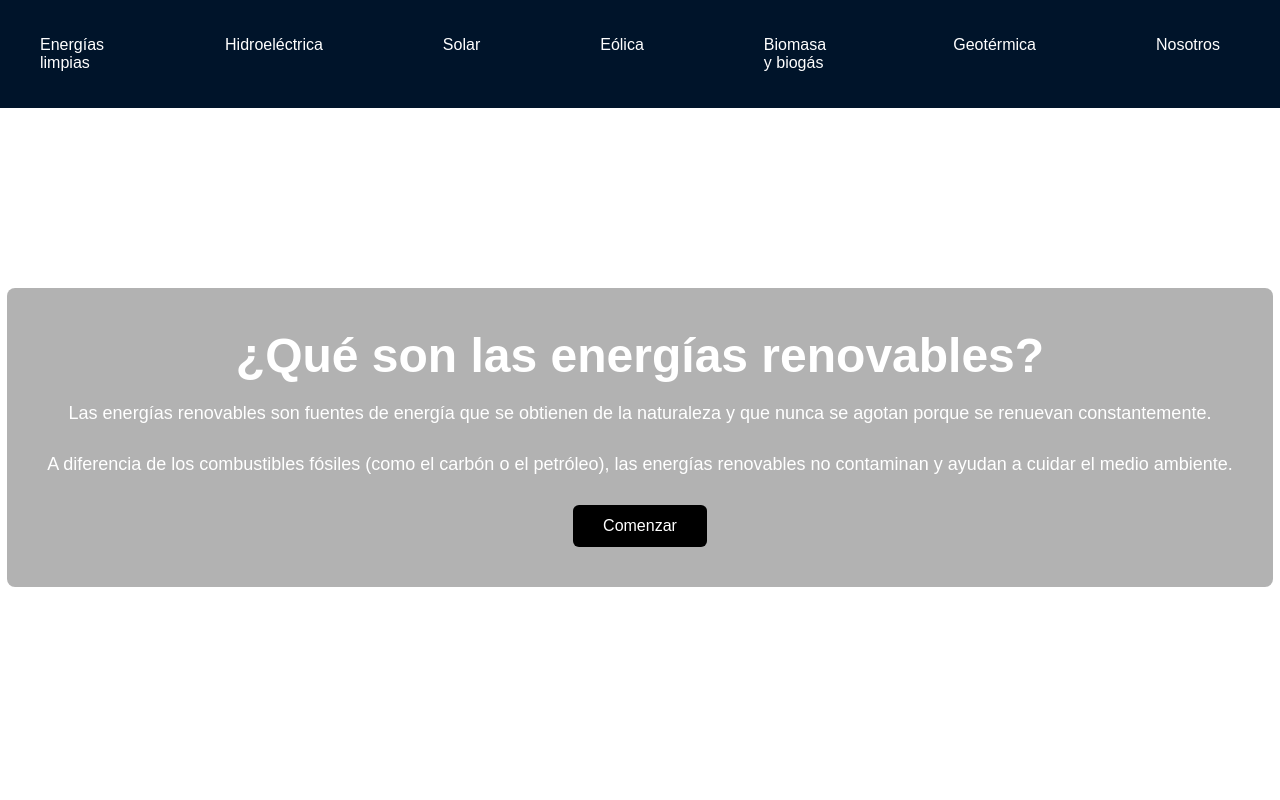
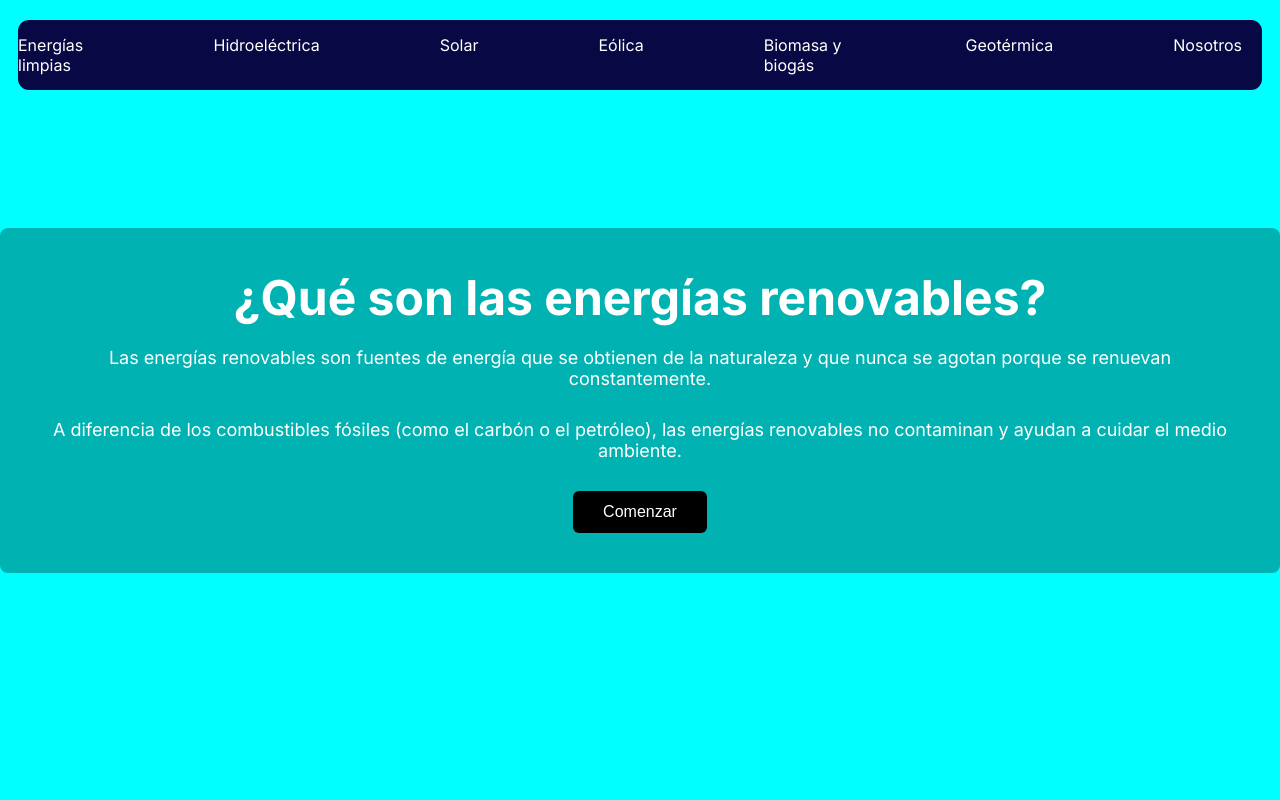
Before and after one commit to LauraValenciaV/pagina-energias-renovables, a plain HTML site: page index.html in a window 1280 px wide. Shown: the top 800 px of the page. Drawn offline with Linux system fonts and the light colour scheme.

Commit message:
cambios-index-css

```diff
--- a/css/styles.css
+++ b/css/styles.css
@@ -1,53 +1,63 @@
-* {
+ *{
     margin: 0;
     padding: 0;
     box-sizing: border-box;
   }
 
-  body, html {
-    font-family: Arial, sans-serif;
-    height: 100%;
+  .container{
+    margin: auto;
+    font-family: "Inter", sans-serif;
+
   }
 
-  .navbar {
+  .container header{
+    background-color: aqua;
+    height: 100vh;
     width: 100%;
-    height: 108px;
+
+  }
+
+  .wrap-nav .navbar{
+    margin: 0 auto;
+    height: 70px;
+    background-color: rgb(8, 8, 68);
     display: flex;
     justify-content: space-between;
     align-items: center;
-    padding: 0 40px;
-    background-color: #00142a;
-    color: white;
-    position: absolute;
-    top: 0;
-    left: 0;
+    position: fixed;
+    top: 20px;
+    left: 18px;
+    right: 18px;
+    z-index: 100;
+    border-radius: 11px;
+
   }
 
-  .logo {
+  .logo{
     font-size: 28px;
     color: #00bfff;
   }
 
-  .nav-links {
+  .nav-links{
     list-style: none;
     display: flex;
     gap: 120px;
   }
 
-  .nav-links li a {
+  .nav-links li a{
     color: white;
     text-decoration: none;
     font-size: 16px;
   }
 
-  .icons {
+  .icons{
     display: flex;
     gap: 20px;
     font-size: 20px;
     color: #00bfff;
   }
 
-  .hero {
+  .hero{
     height: 100vh;
     background-image: url('IMG/mapa-energia.jpg');
     background-size: cover;
@@ -57,7 +67,7 @@
     justify-content: center;
   }
 
-  .overlay {
+  .overlay{
     text-align: center;
     color: white;
     background-color: rgba(0, 0, 0, 0.3);
@@ -65,17 +75,17 @@
     border-radius: 8px;
   }
 
-  .overlay h2 {
+  .overlay h2{
     font-size: 48px;
     margin-bottom: 20px;
   }
 
-  .overlay p {
+  .overlay p{
     font-size: 18px;
     margin-bottom: 30px;
   }
 
-  .overlay button {
+  .overlay button{
     background-color: black;
     color: white;
     padding: 12px 30px;
--- a/index.html
+++ b/index.html
@@ -1,18 +1,31 @@
 <!DOCTYPE html>
-<html lang="en">
+<html>
 <head>
     <meta charset="UTF-8">
-    <meta name="viewport" content="width=device-width, initial-scale=1.0">
+    <meta name="author" content="grupo 5">
     <title>Energías Renovables En Colombia</title>
     <link rel="stylesheet" href="css/styles.css">
+
+    <!--fuentes -->
+
+    <link rel="preconnect" href="https://fonts.googleapis.com">
+    <link rel="preconnect" href="https://fonts.gstatic.com" crossorigin>
+    <link href="https://fonts.googleapis.com/css2?family=Figtree:ital,wght@0,300..900;1,300..900&family=Inter:ital,opsz,wght@0,14..32,100..900;1,14..32,100..900&display=swap" rel="stylesheet">
+
 </head>
 <body>
+    <!--contenedor principal-->
+
+    <div class="container">
         <header>
-        <h1 id="titulo-principal">Energías Renovables En Colombia</h1>
+            <!-- nav principal -->
+
+            <div class="wrap-nav">
                 <nav class="navbar">
                     <div class="logo">
                         <i class="fas fa-bolt"></i>
                     </div>
+
                     <ul class="nav-links">
                         <li><a href="#">Energías limpias</a></li>
                         <li><a href="#">Hidroeléctrica</a></li>
@@ -22,12 +35,32 @@
                         <li><a href="#">Geotérmica</a></li>
                         <li><a href="#">Nosotros</a></li>
                     </ul>
+
                     <div class="icons">
                             <i class="fas fa-search"></i>
                             <i class="fas fa-comment-dots"></i>
                     </div>
+
                 </nav>
+            </div>
+
+            <section class="hero">
+                <div class="overlay">
+                    <h2>¿Qué son las energías renovables?</h2>
+                    <p class="general paragraph">
+                        Las energías renovables son fuentes de energía que se obtienen de la naturaleza y que nunca se agotan porque se renuevan constantemente.
+                        </p>
+                    <p class="general paragraph">
+                        A diferencia de los combustibles fósiles (como el carbón o el petróleo), las energías renovables no contaminan y ayudan a cuidar el medio ambiente.
+                        </p>
+                  <button onclick="handleClick()">Comenzar</button>
+                </div>
+            </section>
+
         </header>
+
+        <!--conenido main -->
+
         <main>
             <section class="hero">
                 <div class="overlay">
@@ -42,12 +75,13 @@
                 </div>
             </section>
 
-
         </main>
         <footer>
 
         </footer>
         <script src="js/script.js"></script>
 
+    </div>
+
 </body>
 </html>
```
Lines whose indentation alone changed are shown as unchanged.
